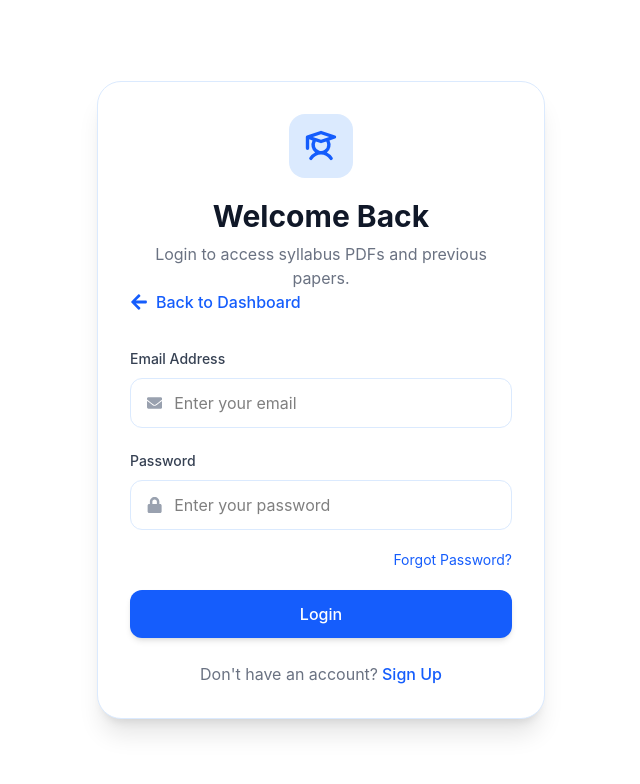
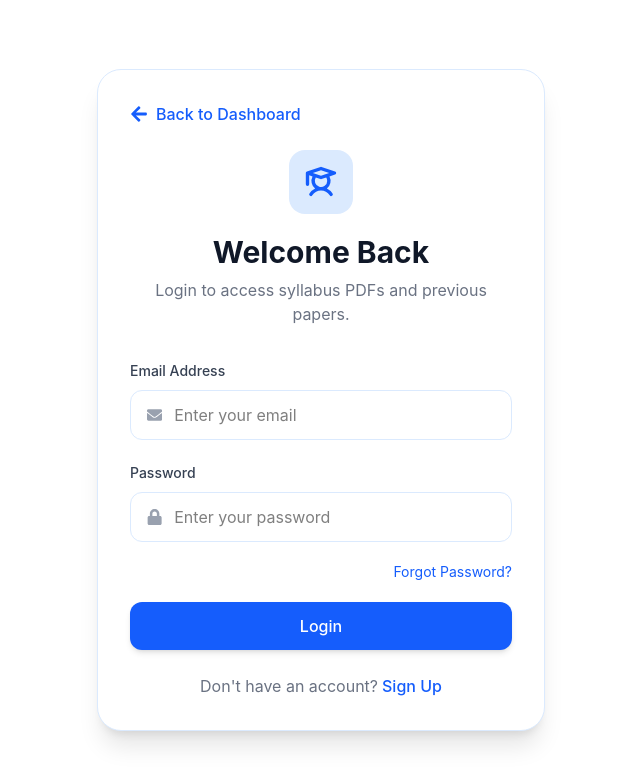
Before and after one commit to hardikrana929/eduvalut-frontend, a React app: page /login in a window 1280 px wide. Shown: the top 784 px of the page, without its empty margins (319-959 px from the left). Built offline with nearby package versions, Linux system fonts and the light colour scheme; the HTML template or start-up script is replaced by a standard one.

Commit message:
add back to dashboard in login form

```diff
--- a/src/component/Login.jsx
+++ b/src/component/Login.jsx
@@ -112,6 +112,14 @@ const Login = () => {
     <section className="w-full min-h-screen `bg-gradient-to-b` from-blue-50 to-white flex items-center justify-center px-6 py-12">
       {/* Card */}
       <div className="w-full max-w-md bg-white rounded-3xl shadow-xl border border-blue-100 p-8">
+        {/* Back arrow for go to dashboard */}
+        <div
+          onClick={() => navigate("/dashboard")}
+          className="flex items-center gap-2 mb-6 text-blue-600 cursor-pointer hover:text-blue-800 transition-all"
+        >
+          <FaArrowLeft size={18} />
+          <span className="font-medium">Back to Dashboard</span>
+        </div>
         {/* Logo */}
         <div className="flex flex-col items-center">
           <div className="w-16 h-16 rounded-2xl bg-blue-100 flex items-center justify-center">
@@ -126,14 +134,7 @@ const Login = () => {
             Login to access syllabus PDFs and previous papers.
           </p>
         </div>
-        {/* Back arrow for go to dashboard */}
-        <div
-          onClick={() => navigate("/dashboard")}
-          className="flex items-center gap-2 mb-6 text-blue-600 cursor-pointer hover:text-blue-800 transition-all"
-        >
-          <FaArrowLeft size={18} />
-          <span className="font-medium">Back to Dashboard</span>
-        </div>
+
         {/* Form */}
         <form onSubmit={handleSubmit} className="mt-8 space-y-5">
           {/* Email */}
```
